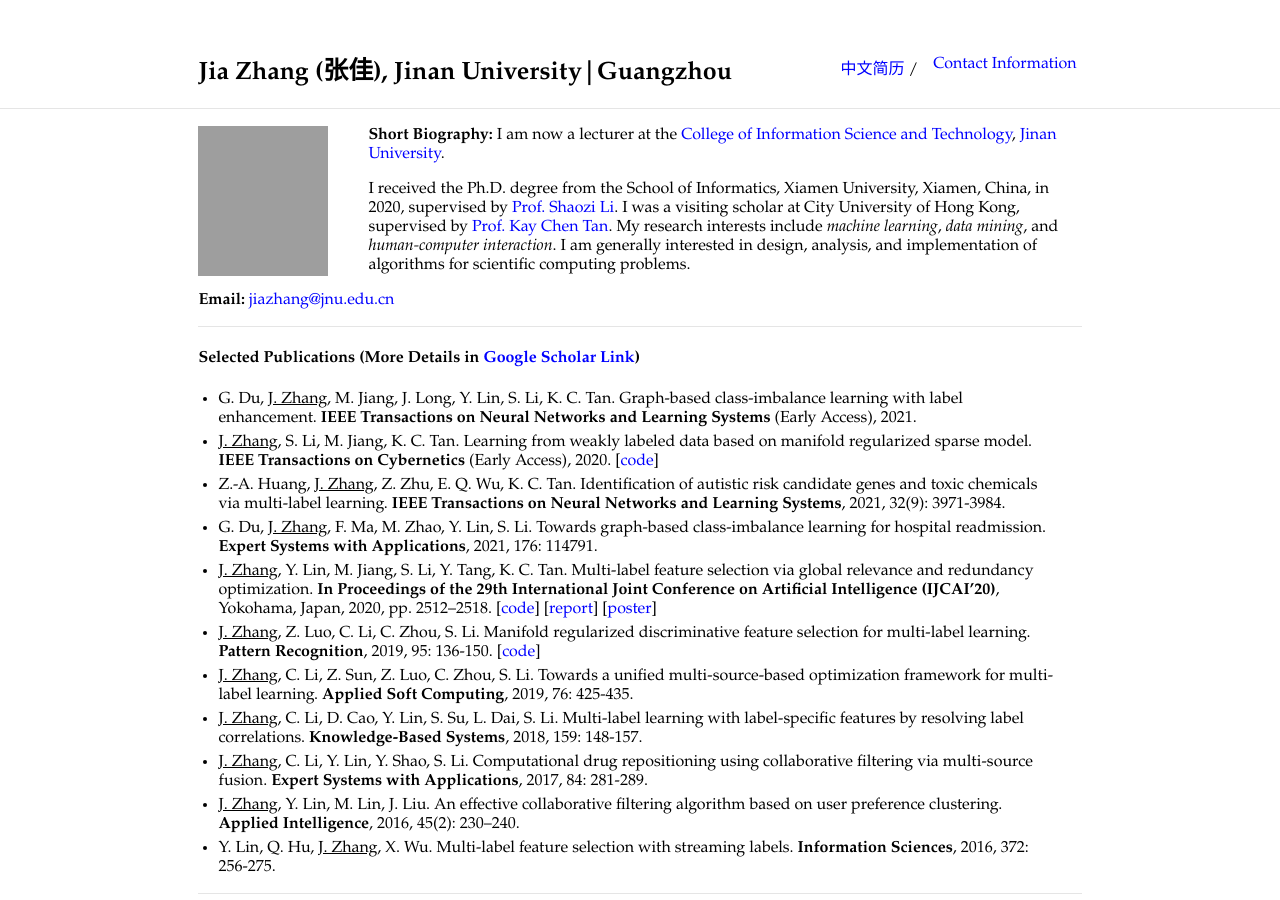
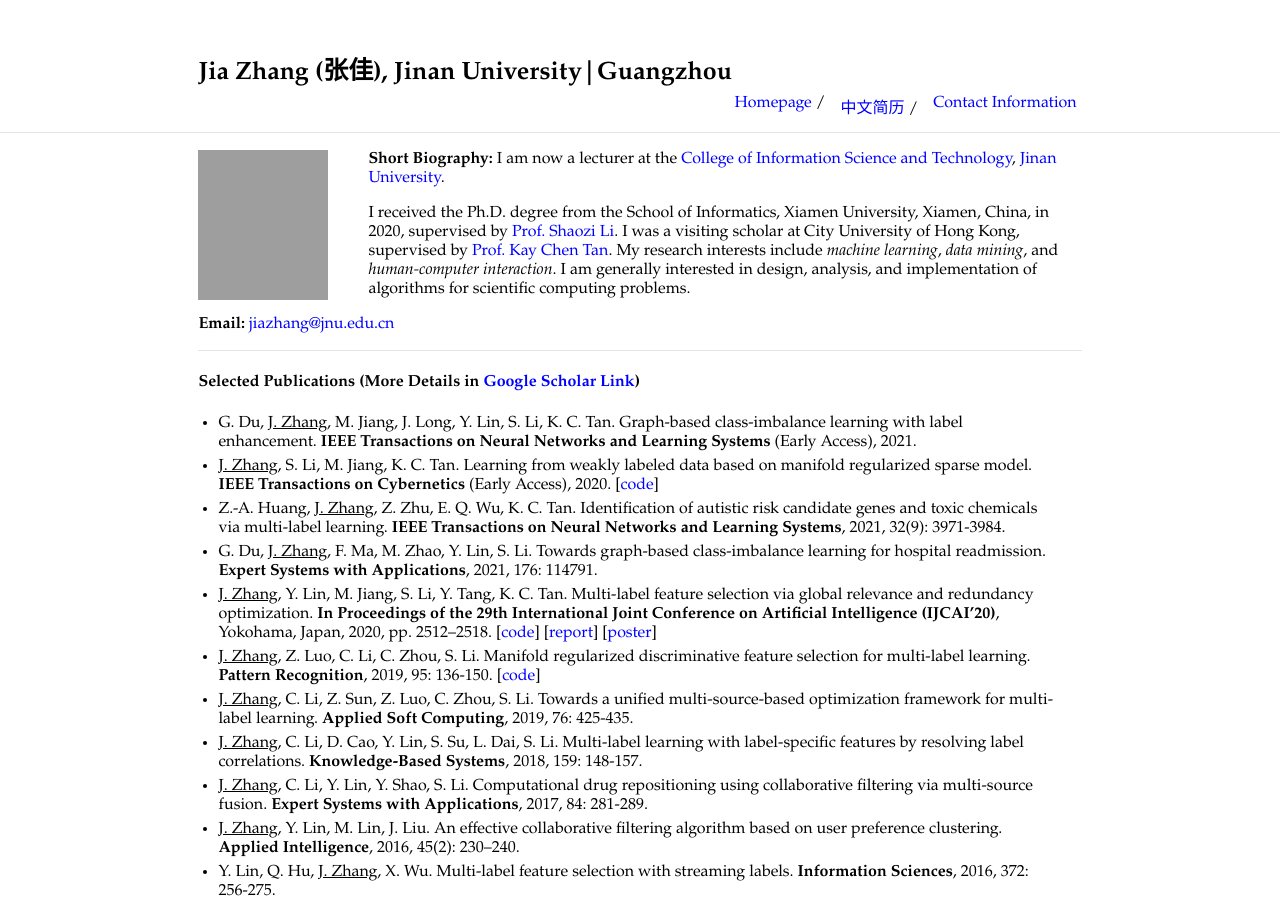
Before and after one commit to jiazhang-ml/jiazhang-ml.github.io, a Jekyll site: the page built from index.md, in a window 1280 px wide and 900 px high. Built offline with Jekyll 4.4.1, drawn with Linux system fonts in a browser that asks for light colours; grey boxes are pictures that could not be loaded.

Commit message:
Update _config.yml

```diff
--- a/_config.yml
+++ b/_config.yml
@@ -15,6 +15,8 @@ sass:
 
 nav:
 
+ - name: "Homepage"
+   link: "index"
  - name: "中文简历"
    link: "ch-resume"
  - name: "Contact Information"
```
